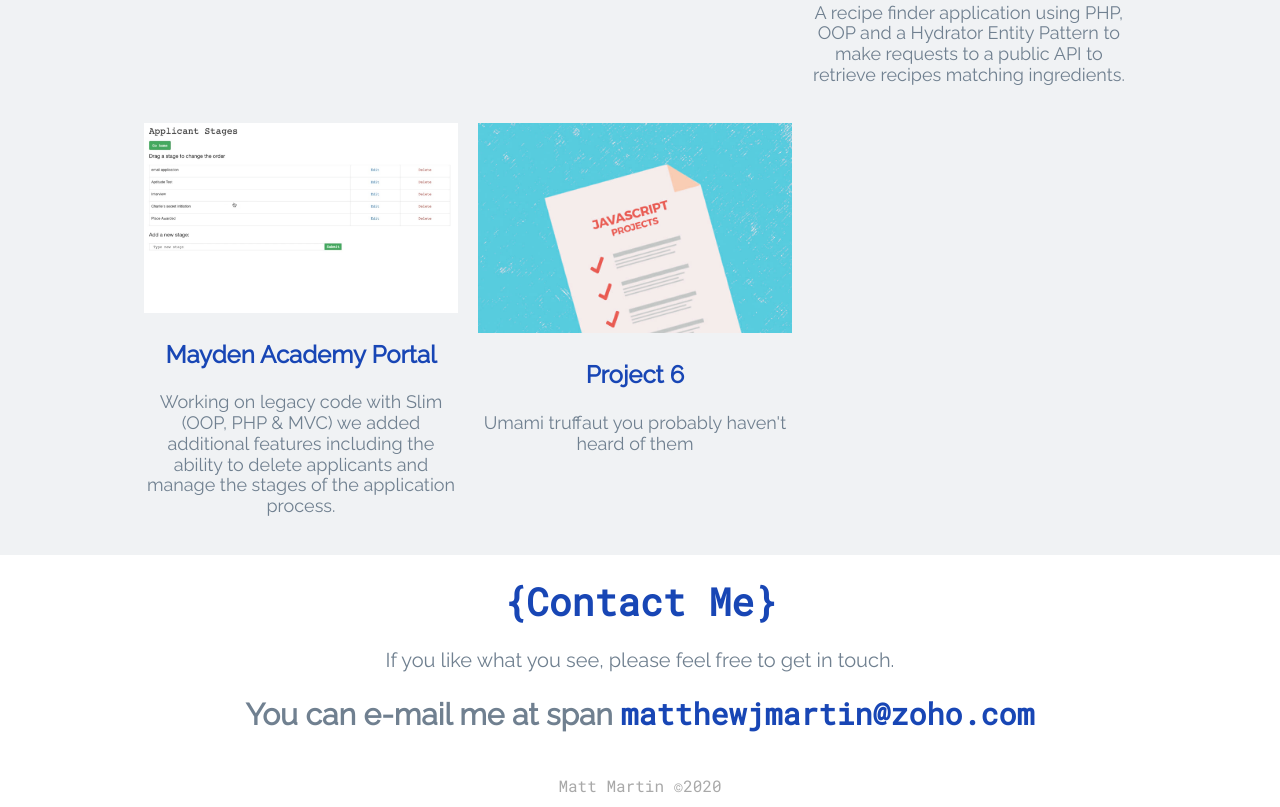
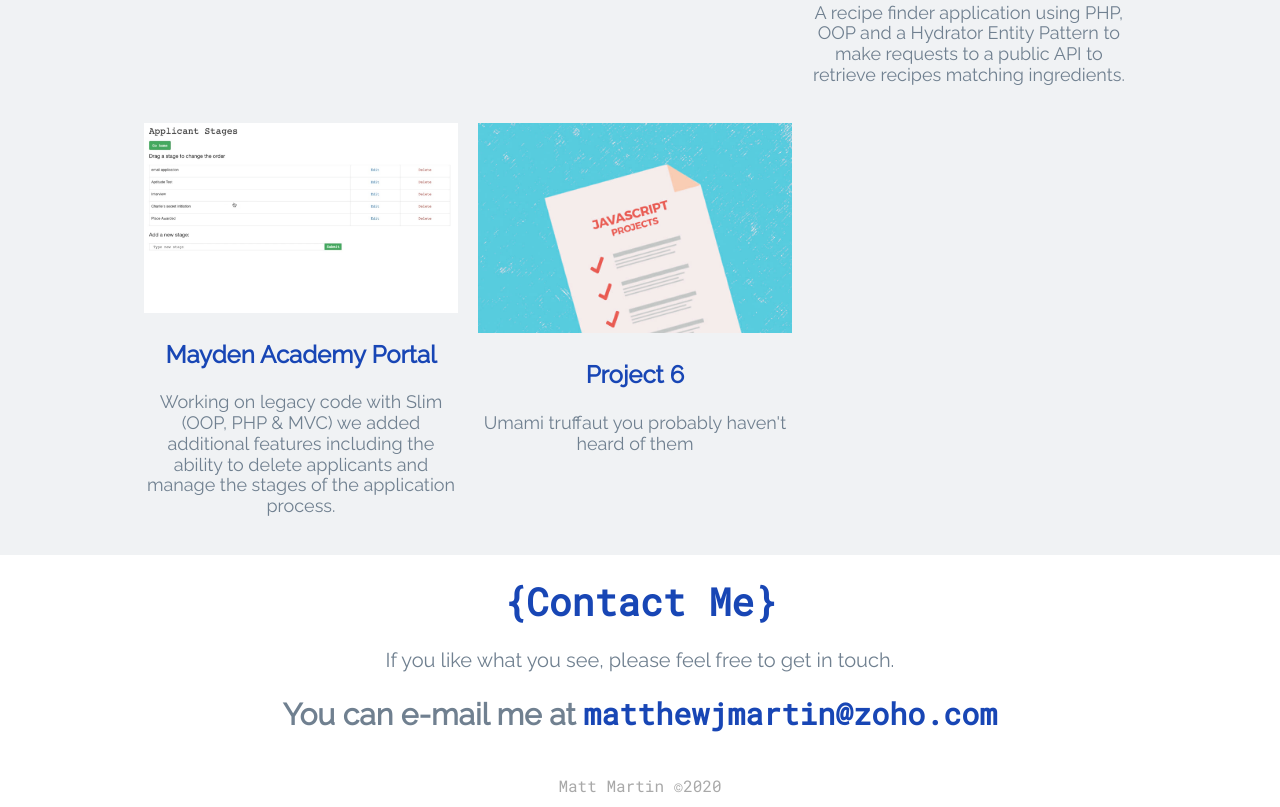
Before and after one commit to mathewjmartin/Portfolio, a plain HTML site: page index.html in a window 1280 px wide. Shown: the part 2069-2876 px from the top of the page. Drawn offline with nearby package versions, Linux system fonts and the light colour scheme.

Commit message:
changed span

```diff
--- a/index.html
+++ b/index.html
@@ -107,7 +107,7 @@
 		   <div id="contactme" class="container">
 		       <h1>{Contact Me}</h1>
 		       <p>If you like what you see, please feel free to get in touch.</p>
-			<h2>You can e-mail me at span  <span>matthewjmartin@zoho.com</span></h2>
+			<h2>You can e-mail me at <span>matthewjmartin@zoho.com</span></h2>
 		   </div>
 	</section>
 
```
